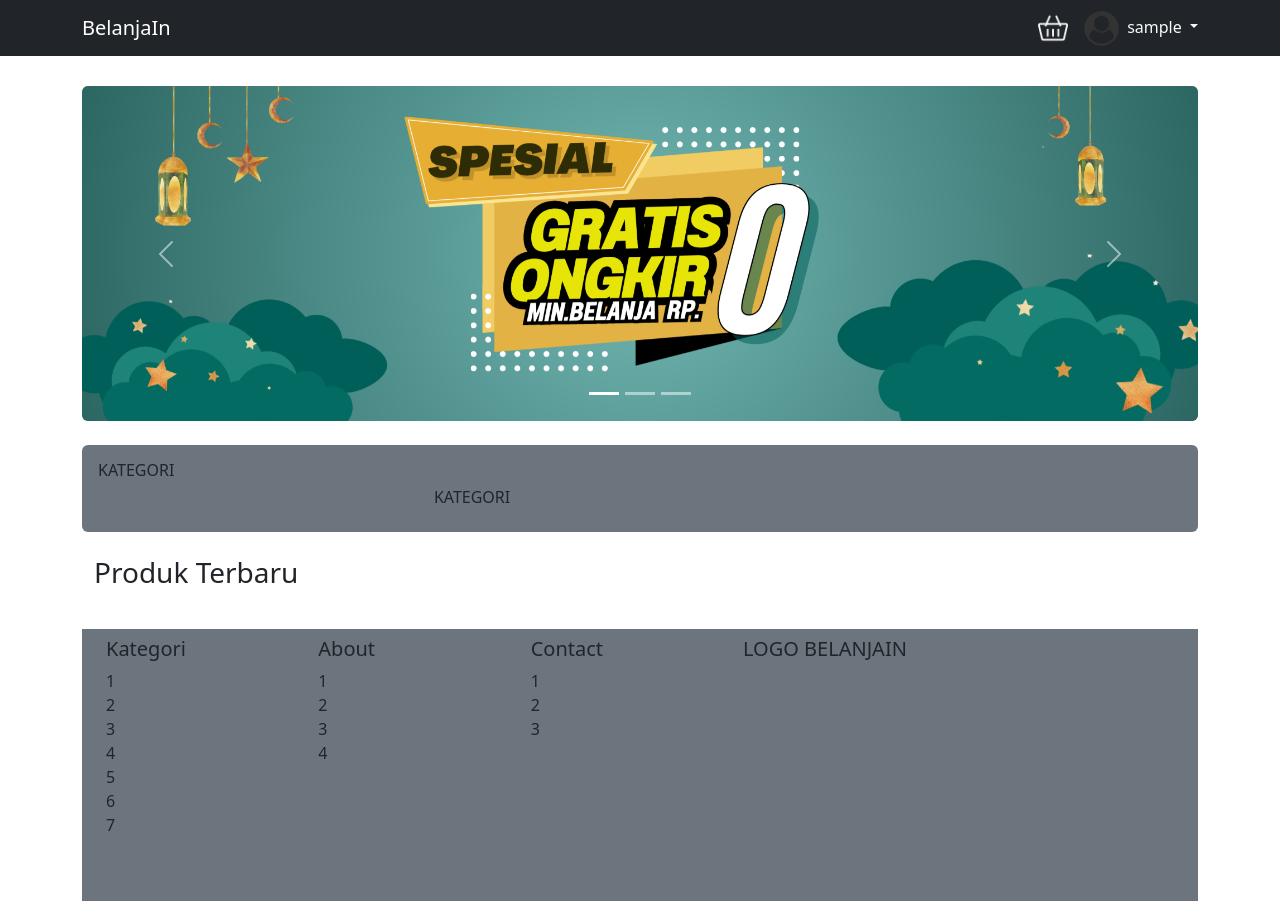
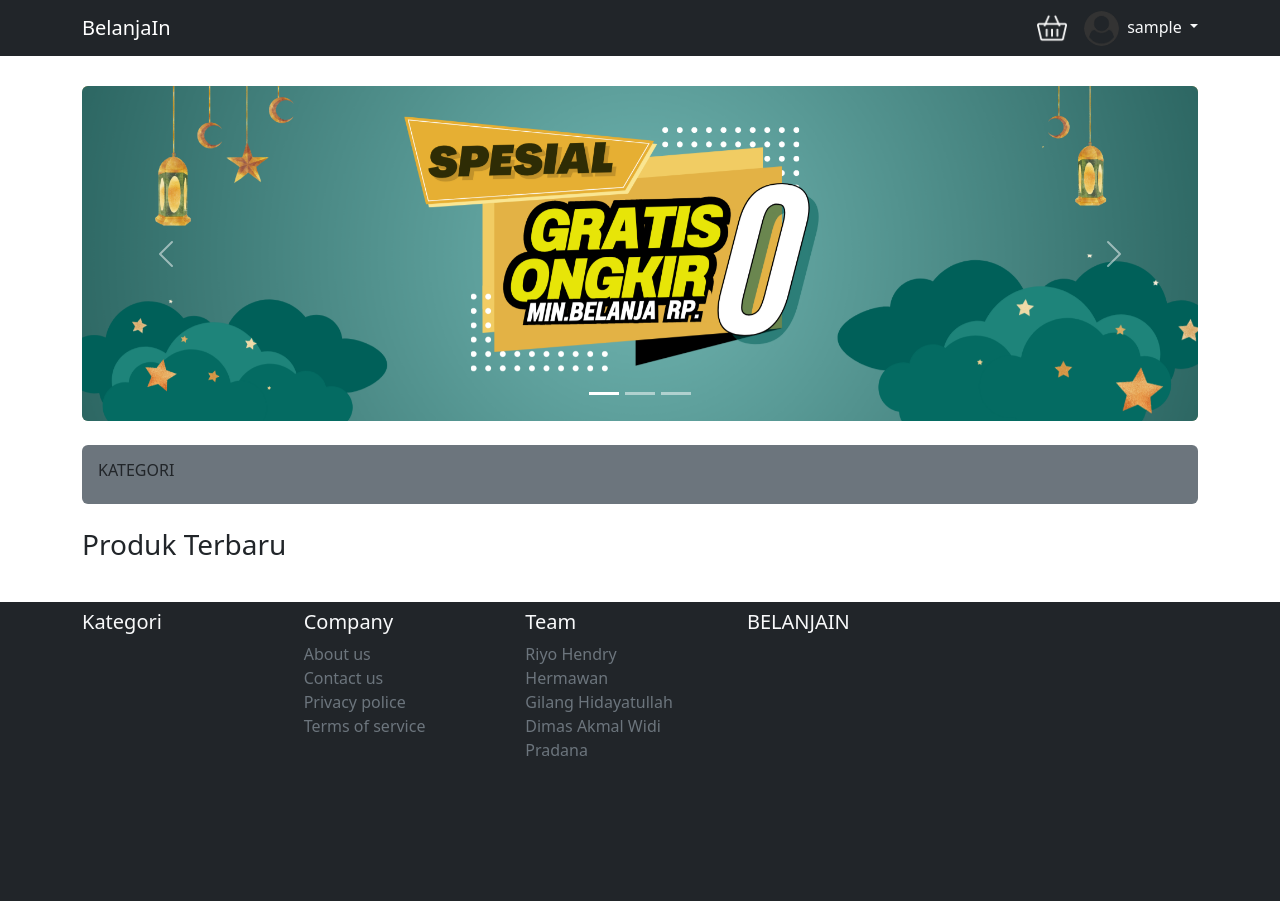
Before and after one commit to DimasAkmall/simple-marketplace, a PHP site: page / in a window 1280 px wide. After the commit the page ends 756 px from the top, so only its background shows below. Run offline with PHP 8.4, Linux system fonts and the light colour scheme; the visitor is signed in with stand-in values (Sample User, id 1); data that the repository does not hold is empty.

Commit message:
footer & revisi method keranjang

```diff
--- a/View/DetailBarang.php
+++ b/View/DetailBarang.php
@@ -29,7 +29,7 @@ $_SESSION["currentIdBarang"] = $b[0]["id"];
     <!-- NAVBAR -->
     <nav class="navbar navbar-expand-lg navbar-dark bg-dark fixed-top">
         <div class="container">
-            <a class="navbar-brand" href="#">BelanjaIn</a>
+            <a class="navbar-brand" href="./Index.php">BelanjaIn</a>
             <?php if (!isset($_SESSION["role"])) : ?>
                 <ul class="navbar-nav ms-auto py-1 d-flex flex-row">
                     <a class="btn btn-primary me-2" href="Login.php" role="button">Login</a>
@@ -38,7 +38,9 @@ $_SESSION["currentIdBarang"] = $b[0]["id"];
             <?php else : ?>
                 <div class="navbar-expand-md d-flex flex-row">
                     <div class="nav-item d-flex align-items-center">
-                        <a class="nav-link" href="./Keranjang.php?id=<?= $id ?>"><img src="../Asset/image/cart.png" alt="" width="30" /></a>
+                        <form action="Keranjang.php" method="post">
+                            <button class="btn btn-tertiary p-0" type="submit" name=""><img src="../Asset/image/cart.png" alt="" width="30"></button>
+                        </form>
                     </div>
                     <div class="nav-item dropdown ms-3">
                         <a class="nav-link dropdown-toggle m-auto text-light" href="#" role="button" data-bs-toggle="dropdown" aria-expanded="false" id="toggler">
--- a/View/Index.php
+++ b/View/Index.php
@@ -6,10 +6,6 @@ if (isset($_SESSION["id"])) {
 }
 
 $_SESSION["prevPage"] = "Index.php";
-
-// if (!isset($_SESSION["id"]) || $_SESSION["role"] != "user") {
-//     header("Location: Login.php");
-// }
 
 include "../Controller/KategoriController.php";
 include "../Controller/BarangController.php";
@@ -40,7 +36,9 @@ include "../Controller/BarangController.php";
             <?php else : ?>
                 <div class="navbar-expand-md d-flex flex-row">
                     <div class="nav-item d-flex align-items-center">
-                        <a class="nav-link" href="./Keranjang.php?id=<?= $id ?>"><img src="../Asset/image/cart.png" alt="" width="30" /></a>
+                        <form action="Keranjang.php" method="post">
+                            <button class="btn btn-tertiary p-0" type="submit" name=""><img src="../Asset/image/cart.png" alt="" width="30"></button>
+                        </form>
                     </div>
                     <div class="nav-item dropdown ms-3">
                         <a class="nav-link dropdown-toggle m-auto text-light" href="#" role="button" data-bs-toggle="dropdown" aria-expanded="false" id="toggler">
@@ -92,13 +90,9 @@ include "../Controller/BarangController.php";
         <div class="p-3 bg-secondary rounded">
             <h6>KATEGORI</h6>
             <div class="d-flex flex-row overflow-auto ps-md-4 ps-lg-0 box-category">
-                <h6>KATEGORI</h6>
-                <div class="d-flex flex-row overflow-auto ps-md-4 ps-lg-0 box-category">
                 <?php foreach ($kategori->getAll() as $k) { ?>
                     <a class="btn btn-dark p-3 me-3" href="Kategori.php?kategori=<?= $k["kategori"] ?>" role="button">
-                            <a class="btn btn-dark p-3 me-3" href="Kategori.php?kategori=<?= $k["kategori"] ?>" role="button">
                         <img src="../Asset/image/Kategori/<?= $k["gambar"] ?>" alt="" width="40">
-                            </a>
                     </a>
                 <?php } ?>
             </div>
@@ -128,34 +122,30 @@ include "../Controller/BarangController.php";
     </div>
 
     <!-- FOOTER -->
-        <div class="container-fluid mt-4 bg-secondary">
+    <div class="container-fluid mt-4 bg-dark">
         <div class="container">
             <div class="row d-flex justify-content-between pt-2 pb-5">
                 <div class="col-6 col-md-2 mb-3">
-                        <h5>Kategori</h5>
-                        <p class="m-0">1</p>
-                        <p class="m-0">2</p>
-                        <p class="m-0">3</p>
-                        <p class="m-0">4</p>
-                        <p class="m-0">5</p>
-                        <p class="m-0">6</p>
-                        <p class="m-0">7</p>
+                    <h5 class="text-light">Kategori</h5>
+                    <?php foreach ($kategori->getAll() as $k) { ?>
+                        <a class="d-block text-decoration-none link-secondary" href="Kategori.php?kategori=<?= $k["kategori"] ?>"><?= $k["kategori"] ?></a>
+                    <?php } ?>
                 </div>
-                    <div class="col-6 col-md-2 mb-3">
-                        <h5>About</h5>
-                        <p class="m-0">1</p>
-                        <p class="m-0">2</p>
-                        <p class="m-0">3</p>
-                        <p class="m-0">4</p>
+                <div class="col-6 col-md-2 mb-3 text-secondary">
+                    <h5 class="text-light">Company</h5>
+                    <p class="m-0">About us</p>
+                    <p class="m-0">Contact us</p>
+                    <p class="m-0">Privacy police</p>
+                    <p class="m-0">Terms of service</p>
                 </div>
-                    <div class="col-8 col-md-2 mb-3">
-                        <h5>Contact</h5>
-                        <p class="m-0">1</p>
-                        <p class="m-0">2</p>
-                        <p class="m-0">3</p>
+                <div class="col-8 col-md-2 mb-3 text-secondary">
+                    <h5 class="text-light">Team</h5>
+                    <p class="m-0">Riyo Hendry Hermawan</p>
+                    <p class="m-0">Gilang Hidayatullah</p>
+                    <p class="m-0">Dimas Akmal Widi Pradana</p>
                 </div>
                 <div class="col-12 col-md-5 mb-3">
-                        <h5>LOGO BELANJAIN</h5>
+                    <h5 class="text-light">BELANJAIN</h5>
                 </div>
             </div>
         </div>
--- a/View/Kategori.php
+++ b/View/Kategori.php
@@ -26,7 +26,7 @@ $_SESSION["currentKategori"] = $_GET["kategori"];
     <!-- NAVBAR -->
     <nav class="navbar navbar-expand-lg navbar-dark bg-dark fixed-top">
         <div class="container">
-            <a class="navbar-brand" href="#">BelanjaIn</a>
+            <a class="navbar-brand" href="./Index.php">BelanjaIn</a>
             <?php if (!isset($_SESSION["role"])) : ?>
                 <ul class="navbar-nav ms-auto py-1 d-flex flex-row">
                     <a class="btn btn-primary me-2" href="Login.php" role="button">Login</a>
@@ -35,7 +35,9 @@ $_SESSION["currentKategori"] = $_GET["kategori"];
             <?php else : ?>
                 <div class="navbar-expand-md d-flex flex-row">
                     <div class="nav-item d-flex align-items-center">
-                        <a class="nav-link" href="./Keranjang.php?id=<?= $id ?>"><img src="../Asset/image/cart.png" alt="" width="30" /></a>
+                        <form action="Keranjang.php" method="post">
+                            <button class="btn btn-tertiary p-0" type="submit" name=""><img src="../Asset/image/cart.png" alt="" width="30"></button>
+                        </form>
                     </div>
                     <div class="nav-item dropdown ms-3">
                         <a class="nav-link dropdown-toggle m-auto text-light" href="#" role="button" data-bs-toggle="dropdown" aria-expanded="false" id="toggler">
```
Also changed, not shown: Controller/KeranjangController.php (+18 -7 lines), View/Keranjang.php (+10 -3 lines). Lines whose indentation alone changed are shown as unchanged.
